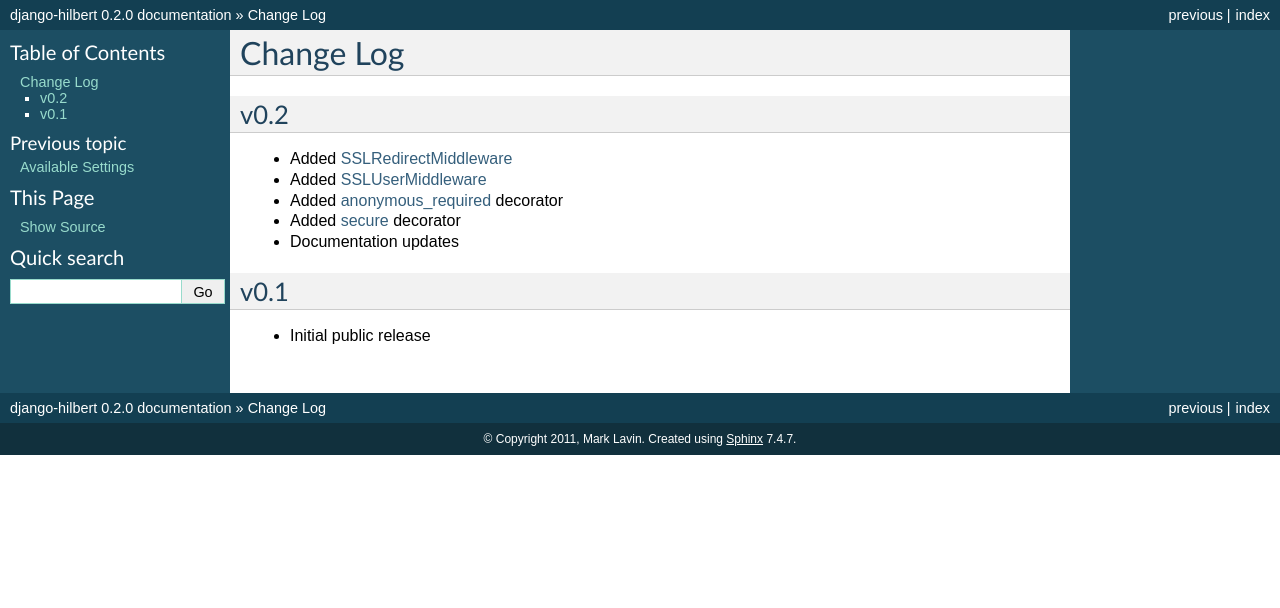
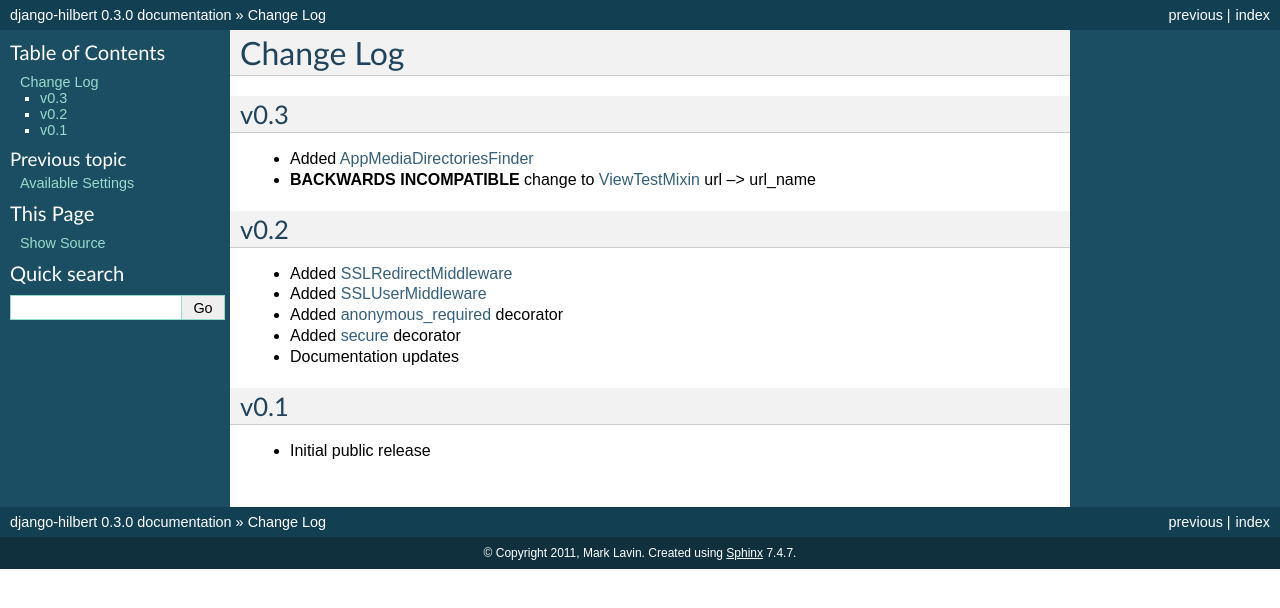
Before and after one commit to mlavin/django-hilbert, a Sphinx documentation site: the page built from docs/changelog.rst, in a window 1280 px wide. Shown: the top 608 px of the page. Built offline with Sphinx 7.4.7, drawn with Linux system fonts in a browser that asks for light colours.

Commit message:
Add changelog notes and bump versions.

```diff
--- a/docs/changelog.rst
+++ b/docs/changelog.rst
@@ -1,5 +1,13 @@
 Change Log
 ======================================
+
+.. _v0.3:
+
+v0.3
+-----------------------------------
+
+- Added :ref:`AppMediaStorage`
+- **BACKWARDS INCOMPATIBLE** change to :ref:`ViewTestMixin` url --> url_name
 
 .. _v0.2:
 
--- a/docs/conf.py
+++ b/docs/conf.py
@@ -48,9 +48,9 @@ copyright = u'2011, Mark Lavin'
 # built documents.
 #
 # The short X.Y version.
-version = '0.2'
+version = '0.3'
 # The full version, including alpha/beta/rc tags.
-release = '0.2.0'
+release = '0.3.0'
 
 # The language for content autogenerated by Sphinx. Refer to documentation
 # for a list of supported languages.
--- a/hilbert/__init__.py
+++ b/hilbert/__init__.py
@@ -8,7 +8,7 @@ __version_info__ = {
     'major': 0,
     'minor': 3,
     'micro': 0,
-    'releaselevel': 'beta'
+    'releaselevel': 'final'
 }
 
 def get_version():
```
